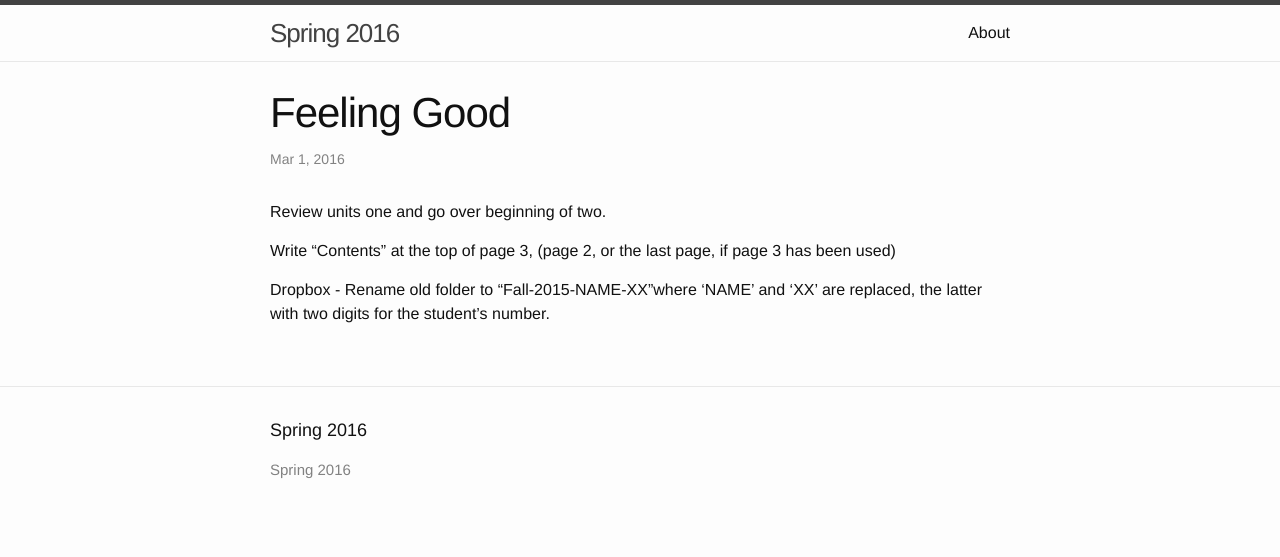
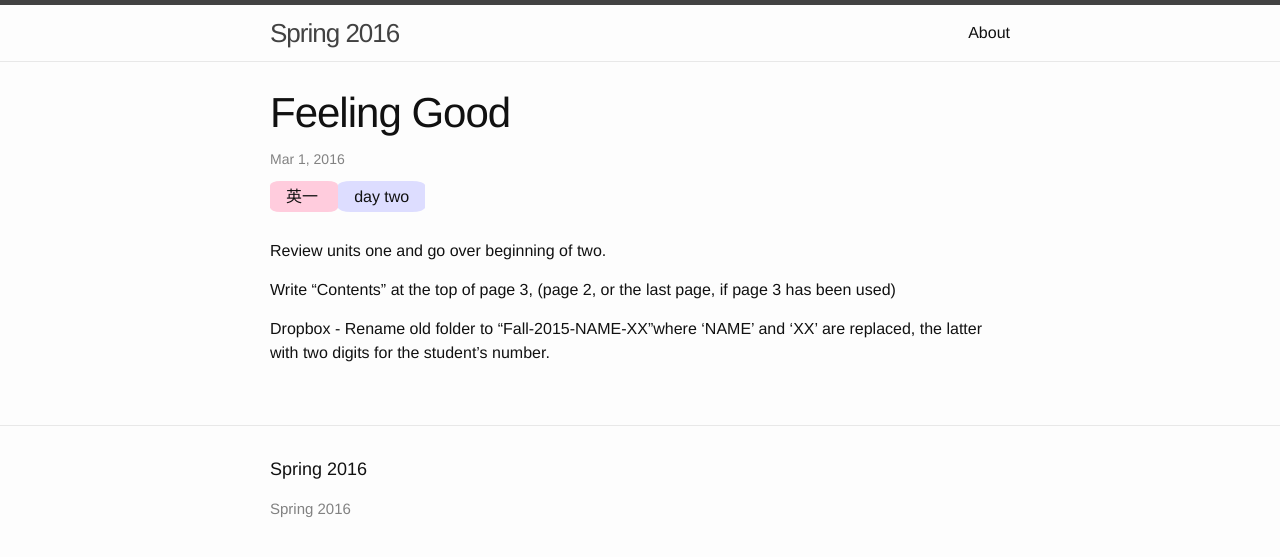
Before and after one commit to MrArgote/spring16, a Jekyll site: the page built from _posts/one/2016-03-01-Week-2-Feeling-Good-Dropbox.md, in a window 1280 px wide. Shown: the top 557 px of the page. Built offline with Jekyll 4.4.1, drawn with Linux system fonts in a browser that asks for light colours.

Commit message:
Added meta information to header of each post

```diff
--- a/_layouts/post.html
+++ b/_layouts/post.html
@@ -6,6 +6,10 @@ layout: default
   <header class="post-header">
     <h1 class="post-title" itemprop="name headline">{{ page.title }}</h1>
     <p class="post-meta"><time datetime="{{ page.date | date_to_xmlschema }}" itemprop="datePublished">{{ page.date | date: "%b %-d, %Y" }}</time>{% if page.author %} • <span itemprop="author" itemscope itemtype="http://schema.org/Person"><span itemprop="name">{{ page.author }}</span></span>{% endif %}</p>
+    {% if page.class %} <span class="post-meta-class">&nbsp; {{ page.class }} &nbsp; </span>{% endif %}
+    {% if page.day %} <span class="post-meta-day">&nbsp; day {{ page.day }} &nbsp; </span>{% endif %}
+
+
   </header>
 
   <div class="post-content" itemprop="articleBody">
```
